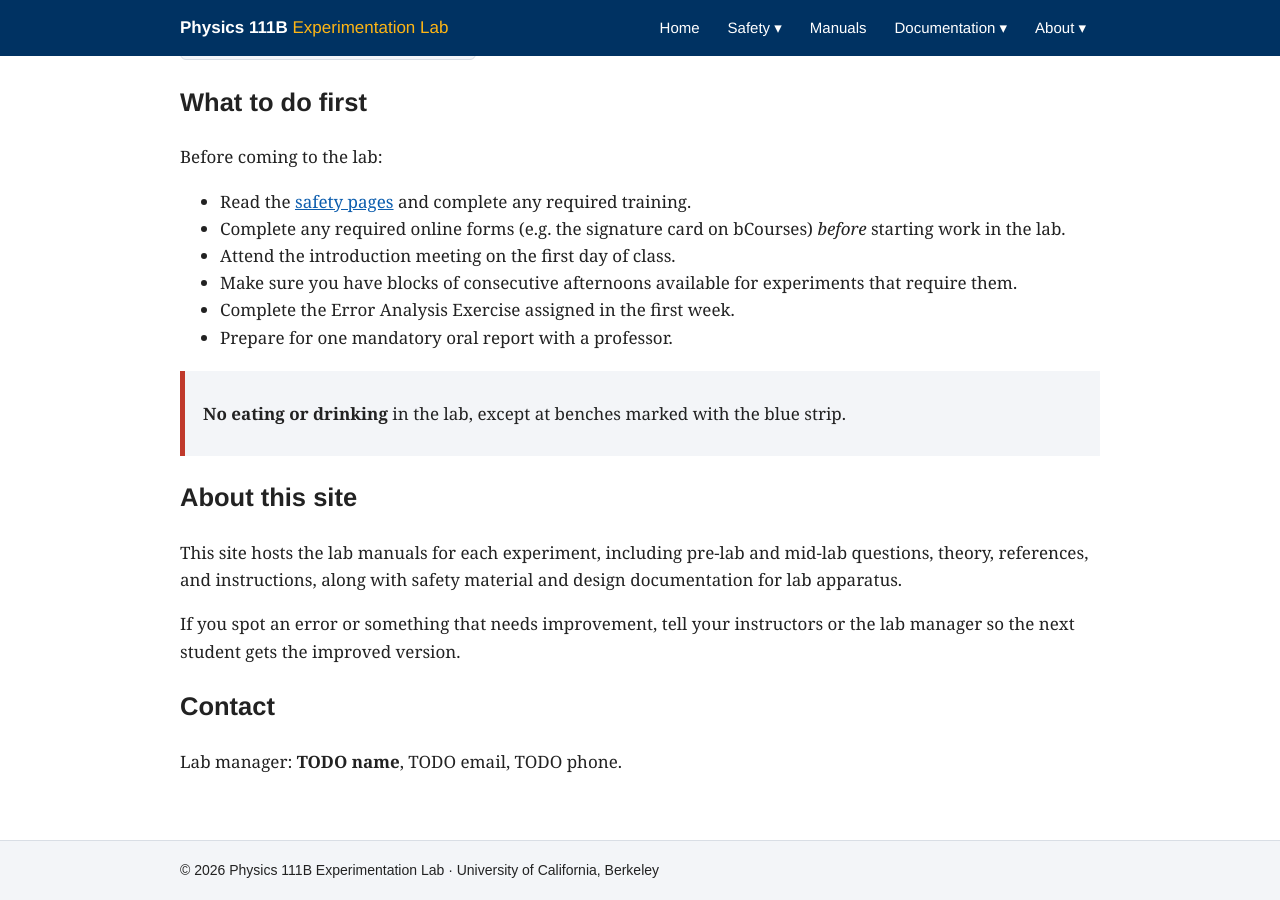
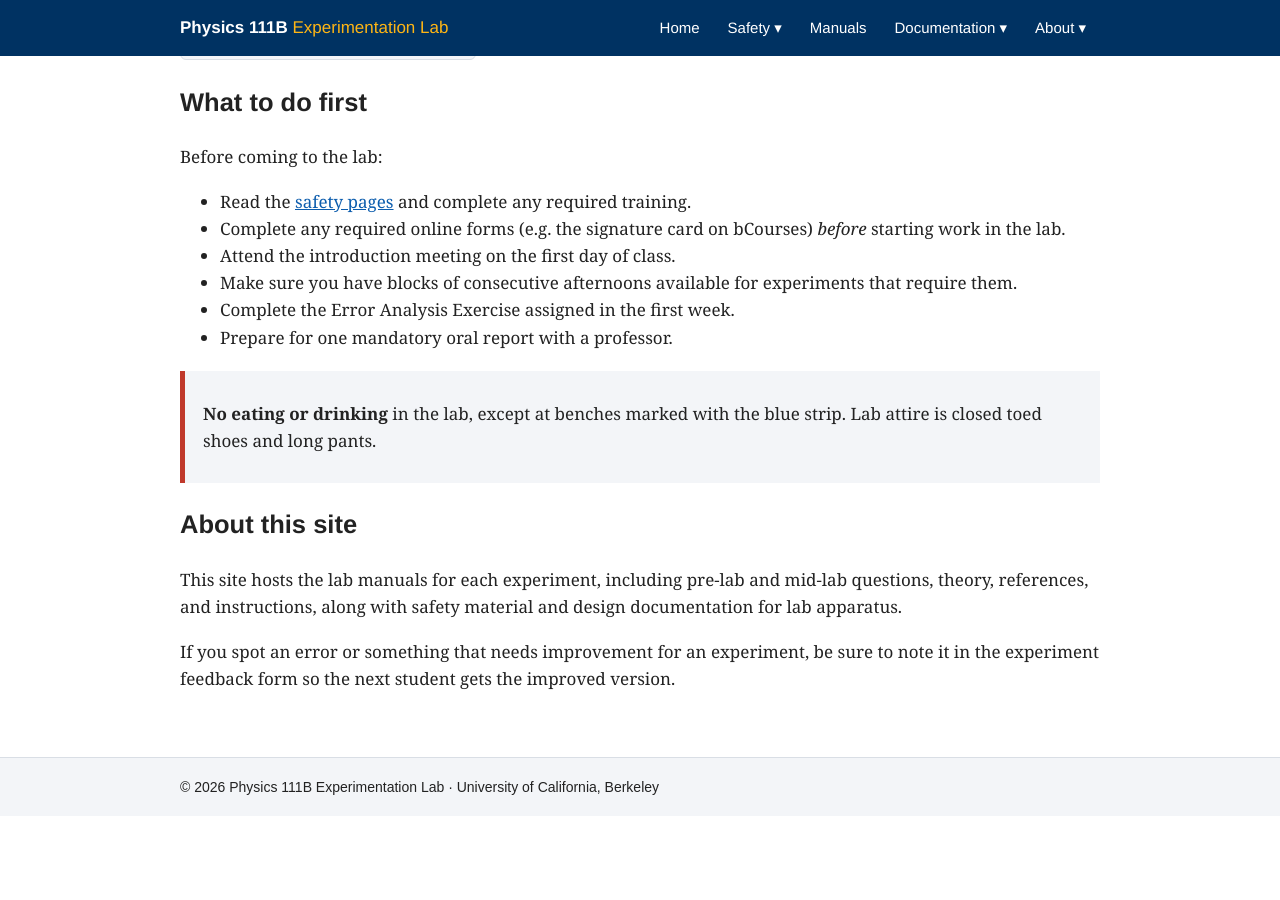
Before and after one commit to berkeley-physics111b/berkeley-physics111b.github.io, a Jekyll site: the page built from index.md, in a window 1280 px wide and 900 px high, scrolled down 600 px. Built offline with Jekyll 4.4.1, drawn with Linux system fonts in a browser that asks for light colours; after the commit the page ends 1416 px from its top, so only the background shows below that.

Commit message:
small changes to structure

```diff
--- a/index.md
+++ b/index.md
@@ -27,15 +27,11 @@ Before coming to the lab:
 - Prepare for one mandatory oral report with a professor.
 
 <div class="callout warn" markdown="1">
-**No eating or drinking** in the lab, except at benches marked with the blue strip. <!-- TODO: confirm rooms/wording -->
+**No eating or drinking** in the lab, except at benches marked with the blue strip. Lab attire is closed toed shoes and long pants.<!-- TODO: confirm rooms/wording -->
 </div>
 
 ## About this site
 
 This site hosts the lab manuals for each experiment, including pre-lab and mid-lab questions, theory, references, and instructions, along with safety material and design documentation for lab apparatus.
 
-If you spot an error or something that needs improvement, tell your instructors or the lab manager so the next student gets the improved version.
-
-## Contact
-
-Lab manager: **TODO name**, TODO email, TODO phone.
+If you spot an error or something that needs improvement for an experiment, be sure to note it in the experiment feedback form so the next student gets the improved version.
```
Also changed, not shown: manuals.md (+1 -1 lines).
